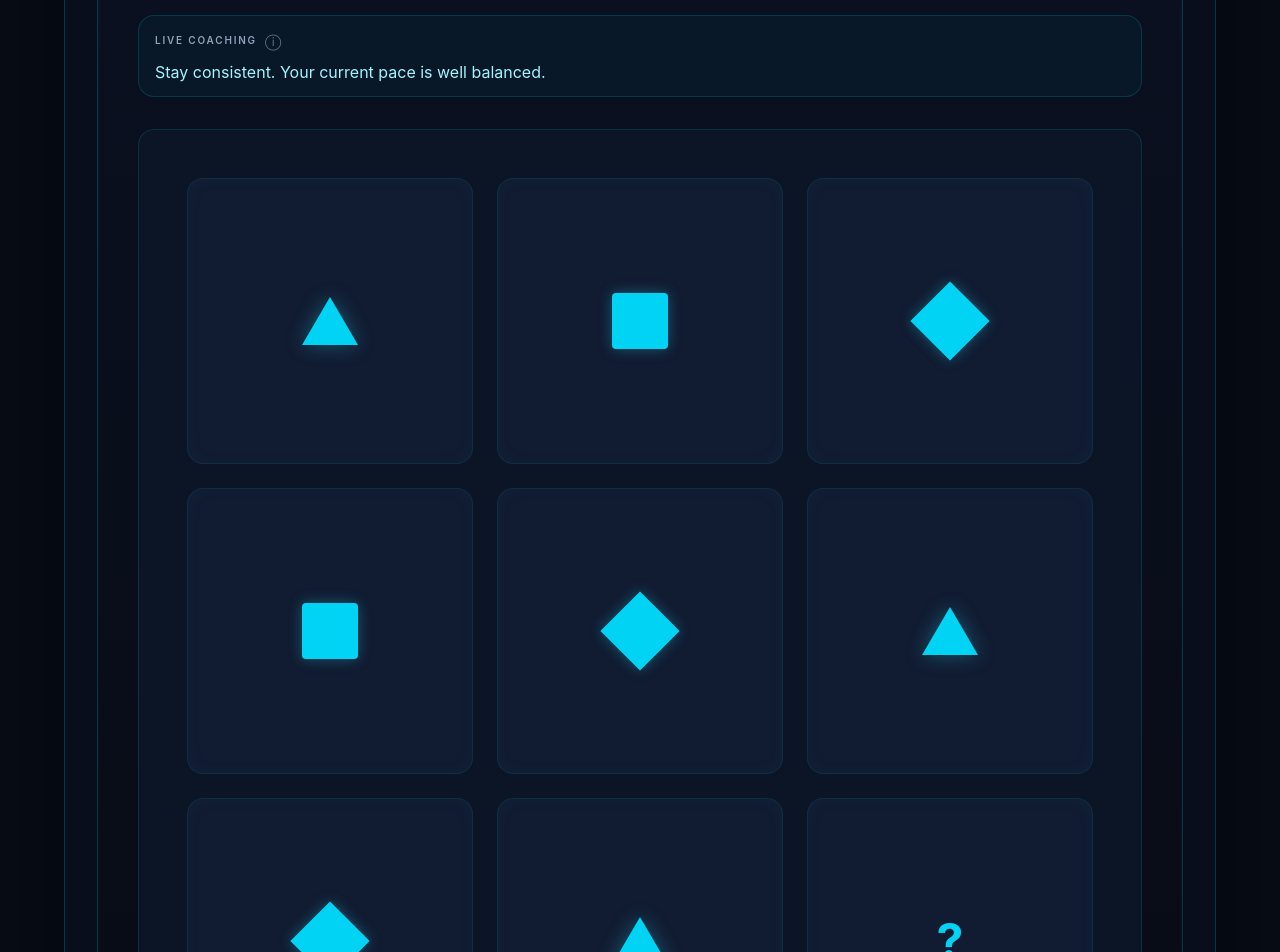
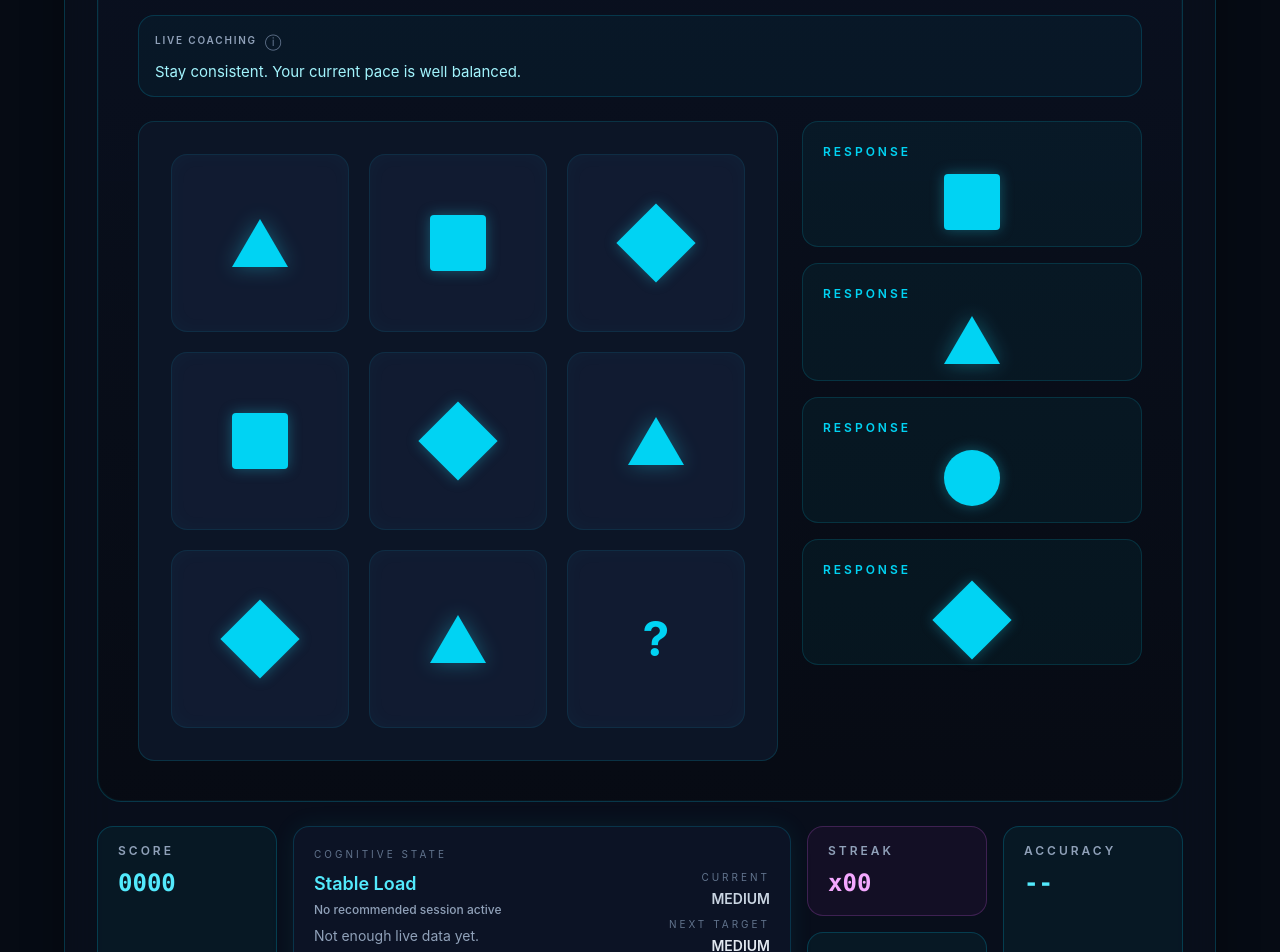
Before and after one commit to Breedlove-Jason/takeneuroiq, a React (Vite) app: page /arena in a window 1280 px wide. Shown: the part 360-1312 px from the top of the page. Built offline with nearby package versions, Linux system fonts and the light colour scheme.

Commit message:
Enhance Arena component: add recommended session alignment labels and tones, improve live coaching pressure effects, and refactor UI elements for clarity

```diff
--- a/src/pages/Arena.jsx
+++ b/src/pages/Arena.jsx
@@ -110,6 +110,12 @@ const recommendedSessionLabels = {
   steady: 'Steady',
   recover: 'Recovery',
   default: 'Adaptive',
+};
+
+const recommendedAlignmentToneMap = {
+  aligned: 'text-emerald-300',
+  shifted: 'text-amber-300',
+  inactive: 'text-slate-400',
 };
 
 const recommendedDifficultyLabels = {
@@ -246,9 +252,34 @@ function Arena({ theme }) {
     adaptiveCoachingMessageMap[liveAdaptiveDifficulty.state] ??
     'Stay consistent and keep building momentum.';
 
+  const isRecommendedSessionAligned =
+    !recommendedSession?.adaptiveState ||
+    recommendedSession.adaptiveState === liveAdaptiveDifficulty.state;
+
+  const recommendedSessionAlignmentLabel = !recommendedSession?.adaptiveState
+    ? 'No recommended session active'
+    : isRecommendedSessionAligned
+      ? 'Aligned with recommended training state'
+      : 'Shifted away from recommended training state';
+
+  const recommendedSessionAlignmentTone = !recommendedSession?.adaptiveState
+    ? recommendedAlignmentToneMap.inactive
+    : isRecommendedSessionAligned
+      ? recommendedAlignmentToneMap.aligned
+      : recommendedAlignmentToneMap.shifted;
+
   const liveCoachingTone =
     liveCoachingToneMap[liveAdaptiveDifficulty.state] ||
     liveCoachingToneMap.default;
+
+  const liveCoachingPressureClass =
+    streak >= 6
+      ? 'shadow-[0_0_32px_rgba(217,70,239,0.22)] scale-[1.01]'
+      : streak >= 4
+        ? 'shadow-[0_0_22px_rgba(34,211,238,0.14)] scale-[1.005]'
+        : streak >= 2
+          ? 'shadow-[0_0_14px_rgba(34,211,238,0.08)]'
+          : '';
 
   function dismissRecommendedBanner() {
     if (!recommendedSession || isBannerHiding || !showRecommendedBanner) {
@@ -402,6 +433,13 @@ function Arena({ theme }) {
   }, [recommendedSessionKey]);
 
   // Handlers
+  function applyLiveAdaptiveDifficulty(nextDifficulty) {
+    if (nextDifficulty.state !== liveAdaptiveDifficulty.state) {
+      setShowCoachingReason(false);
+    }
+    setLiveAdaptiveDifficulty(nextDifficulty);
+  }
+
   function loadNextPuzzle(currentId, preferredDifficulty = 'medium') {
     const availablePuzzles = patternPuzzles.filter(
       (puzzle) => puzzle.id !== currentId,
@@ -484,7 +522,7 @@ function Arena({ theme }) {
       setFeedback(adaptiveFeedback);
     }
 
-    setLiveAdaptiveDifficulty(nextLiveAdaptiveDifficulty);
+    applyLiveAdaptiveDifficulty(nextLiveAdaptiveDifficulty);
 
     setRecentAnswerHistory((prev) => {
       return [...prev, isCorrect].slice(-5);
@@ -509,7 +547,7 @@ function Arena({ theme }) {
     const newPuzzle = getRandomPuzzle();
     hasRecordedSessionRef.current = false;
     setCurrentPuzzle(newPuzzle);
-    setLiveAdaptiveDifficulty({
+    applyLiveAdaptiveDifficulty({
       state: initialAdaptiveState,
       targetDifficulty: initialTargetDifficulty,
       confidence: 'low',
@@ -841,9 +879,10 @@ function Arena({ theme }) {
                   </div>
                 </div>
                 <div
-                  className={`mt-6 rounded-2xl border px-4 py-3 transition-all duration-300 ${liveCoachingTone}`}
+                  className={`mt-6 rounded-2xl border px-4 py-3 transition-all duration-300 ${liveCoachingTone} ${liveCoachingPressureClass}`}
                 >
-                  <div className="flex items-center justify-between gap-3">
+                  <div className="flex items-start justify-between gap-3">
+                    <div className="min-w-0 flex-1">
                       <div className="flex items-center gap-2">
                         <p className="text-[10px] font-semibold uppercase tracking-[0.18em] text-slate-400">
                           Live Coaching
@@ -858,40 +897,34 @@ function Arena({ theme }) {
                         </button>
                       </div>
 
+                      <p className="mt-2 text-sm leading-6 md:text-[15px]">
+                        {adaptiveCoachingMessage}
+                      </p>
+
+                      {showCoachingReason && (
+                        <p className="mt-2 text-xs leading-5 text-slate-400 md:text-sm">
+                          {liveAdaptiveDifficulty.reason}
+                        </p>
+                      )}
+                    </div>
+
                     {recommendedStartLabel && showRecommendedStartBadge && (
-                        <span className="inline-flex items-center rounded-full border border-slate-500/20 bg-slate-800/60 px-2.5 py-1 text-[10px] font-semibold uppercase tracking-[0.14em] text-slate-300">
+                      <span className="mt-0.5 inline-flex shrink-0 items-center rounded-full border border-slate-500/20 bg-slate-800/60 px-2.5 py-1 text-[10px] font-semibold uppercase tracking-[0.14em] text-slate-300">
                         {recommendedStartLabel}
                       </span>
                     )}
                   </div>
-
-                  {showCoachingReason && (
-                    <p className="mt-2 text-xs text-slate-400 md:text-sm">
-                      {liveAdaptiveDifficulty.reason}
-                    </p>
-                  )}
-
-                  <div className="mt-2 space-y-2">
-                    <p className="text-sm md:text-base">
-                      {adaptiveCoachingMessage}
-                    </p>
-
-                    {showCoachingReason && (
-                      <p className="text-xs leading-6 text-slate-400 md:text-sm">
-                        {liveAdaptiveDifficulty.reason}
-                      </p>
-                    )}
-                  </div>
                 </div>
 
+                <div className="mt-6 grid gap-6 xl:grid-cols-[minmax(0,1fr)_340px] xl:items-start">
                   <div
-                  className={`mt-8 rounded-2xl border p-8 md:p-12 ${
+                    className={`rounded-2xl border p-6 md:p-8 ${
                       isCyber
                         ? 'border-cyan-400/15 bg-[#0c1526]'
                         : 'border-slate-200 bg-slate-50'
                     }`}
                   >
-                  <div className="grid grid-cols-3 gap-4 md:gap-6">
+                    <div className="grid grid-cols-3 gap-4 md:gap-5">
                       {currentPuzzle.grid.map((item, index) => (
                         <div
                           key={`${item}-${index}`}
@@ -907,7 +940,8 @@ function Arena({ theme }) {
                     </div>
                   </div>
 
-                <div className="mt-8 grid gap-4 md:grid-cols-2">
+                  <div className="xl:sticky xl:top-6">
+                    <div className="grid content-start gap-4">
                       {currentPuzzle.choices.map((choice) => (
                         <button
                           key={choice}
@@ -936,11 +970,13 @@ function Arena({ theme }) {
                         </button>
                       ))}
                     </div>
+                  </div>
+                </div>
               </>
             )}
           </div>
 
-          <div className="mt-6 grid gap-4 md:grid-cols-4">
+          <div className="mt-6 grid gap-4 xl:grid-cols-[180px_minmax(0,1.45fr)_180px_180px]">
             <div
               className={`rounded-2xl border px-5 py-4 ${
                 isCyber
@@ -963,27 +999,32 @@ function Arena({ theme }) {
                 {score.toString().padStart(4, '0')}
               </div>
             </div>
+
             <div className="rounded-2xl border border-cyan-500/20 bg-slate-900/70 p-5 shadow-[0_0_24px_rgba(34,211,238,0.08)]">
               <p className="text-[10px] uppercase tracking-[0.3em] text-slate-500">
                 Cognitive State
               </p>
 
-              <div className="mt-2 flex items-center justify-between gap-4">
+              <div className="mt-2 flex items-start justify-between gap-4">
                 <div>
                   <p className={`text-lg font-semibold ${adaptiveStateColor}`}>
                     {adaptiveStateLabel}
                   </p>
-                  <p className="mt-1 text-sm text-slate-400">
+                  <p className={`mt-1 text-xs font-medium ${recommendedSessionAlignmentTone}`}>
+                    {recommendedSessionAlignmentLabel}
+                  </p>
+                  <p className="mt-2 text-sm text-slate-400">
                     {liveAdaptiveDifficulty.reason}
                   </p>
                   <p className="mt-2 text-xs leading-5 text-slate-500">
                     {adaptiveCoachingMessage}
                   </p>
                 </div>
+
                 <div className="text-right space-y-2">
                   <div>
                     {adaptiveShiftMessage ? (
-                      <p className="mt-4 text-xs font-medium text-cyan-300">
+                      <p className="mb-2 text-xs font-medium text-cyan-300">
                         {adaptiveShiftMessage}
                       </p>
                     ) : null}
@@ -1004,15 +1045,14 @@ function Arena({ theme }) {
                     </p>
                   </div>
 
-                  <p
-                    className={`text-xs font-medium ${adaptiveConfidenceColor}`}
-                  >
+                  <p className={`text-xs font-medium ${adaptiveConfidenceColor}`}>
                     {liveAdaptiveDifficulty.confidence.toUpperCase()} confidence
                   </p>
                 </div>
               </div>
             </div>
 
+            <div className="grid gap-4">
               <div
                 className={`rounded-2xl border px-5 py-4 transition-all duration-300 ${
                   isCyber
@@ -1053,29 +1093,6 @@ function Arena({ theme }) {
               <div
                 className={`rounded-2xl border px-5 py-4 ${
                   isCyber
-                  ? 'border-cyan-400/20 bg-cyan-400/5'
-                  : 'border-slate-200 bg-slate-50'
-              }`}
-            >
-              <p
-                className={`text-xs font-semibold uppercase tracking-[0.25em] ${
-                  isCyber ? 'text-slate-400' : 'text-slate-500'
-                }`}
-              >
-                Accuracy
-              </p>
-              <div
-                className={`mt-2 font-mono text-2xl font-bold ${
-                  isCyber ? 'text-cyan-300' : 'text-slate-800'
-                }`}
-              >
-                {accuracy}
-              </div>
-            </div>
-
-            <div
-              className={`rounded-2xl border px-5 py-4 ${
-                isCyber
                     ? comboMultiplier >= 3
                       ? 'border-fuchsia-400/30 bg-fuchsia-500/10 shadow-[0_0_20px_rgba(217,70,239,0.12)]'
                       : 'border-cyan-400/20 bg-cyan-400/5'
@@ -1102,6 +1119,30 @@ function Arena({ theme }) {
                 </div>
               </div>
             </div>
+
+            <div
+              className={`rounded-2xl border px-5 py-4 ${
+                isCyber
+                  ? 'border-cyan-400/20 bg-cyan-400/5'
+                  : 'border-slate-200 bg-slate-50'
+              }`}
+            >
+              <p
+                className={`text-xs font-semibold uppercase tracking-[0.25em] ${
+                  isCyber ? 'text-slate-400' : 'text-slate-500'
+                }`}
+              >
+                Accuracy
+              </p>
+              <div
+                className={`mt-2 font-mono text-2xl font-bold ${
+                  isCyber ? 'text-cyan-300' : 'text-slate-800'
+                }`}
+              >
+                {accuracy}
+              </div>
+            </div>
+          </div>
         </div>
       </div>
     </div>
```
Lines whose indentation alone changed are shown as unchanged.
